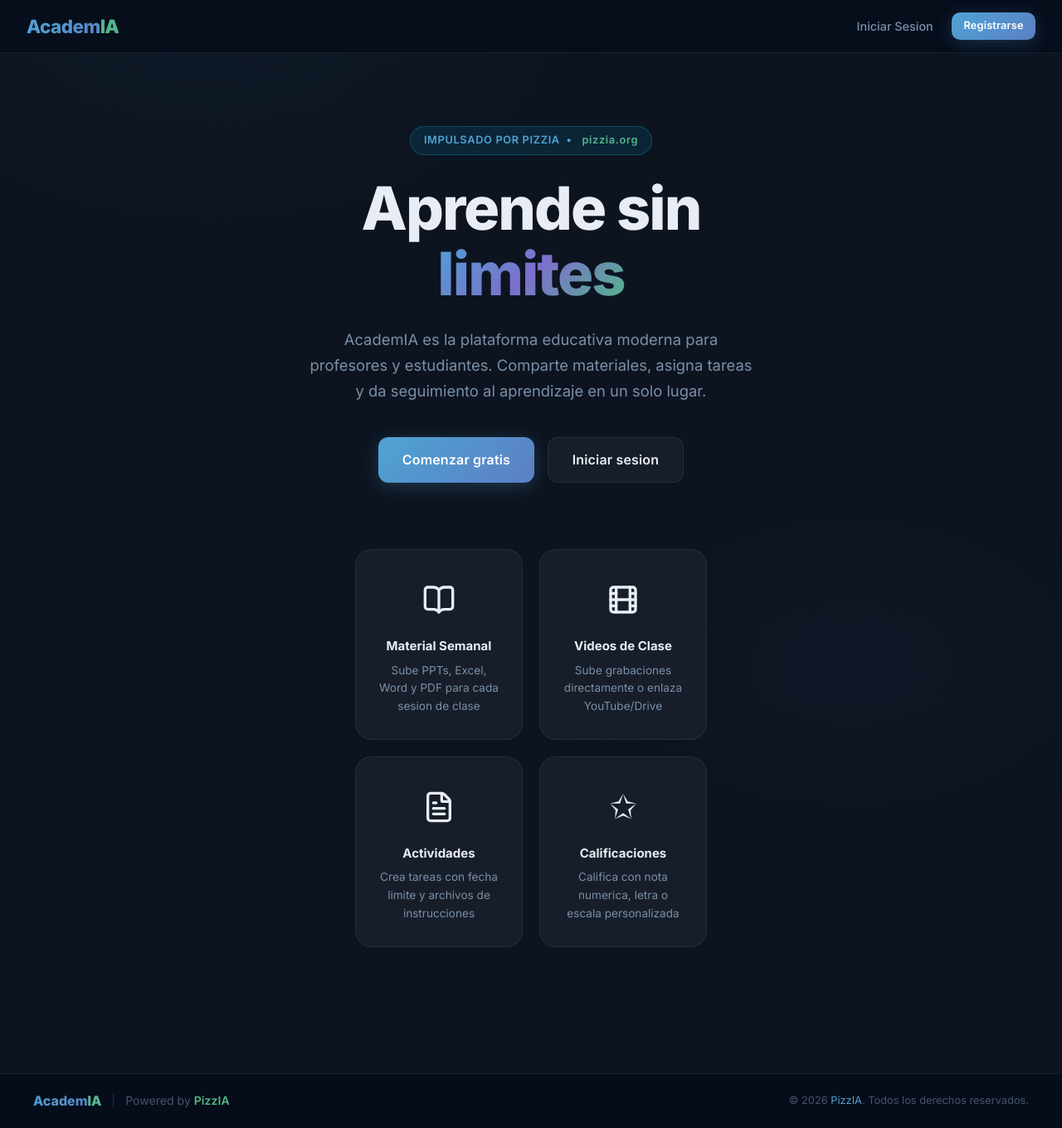
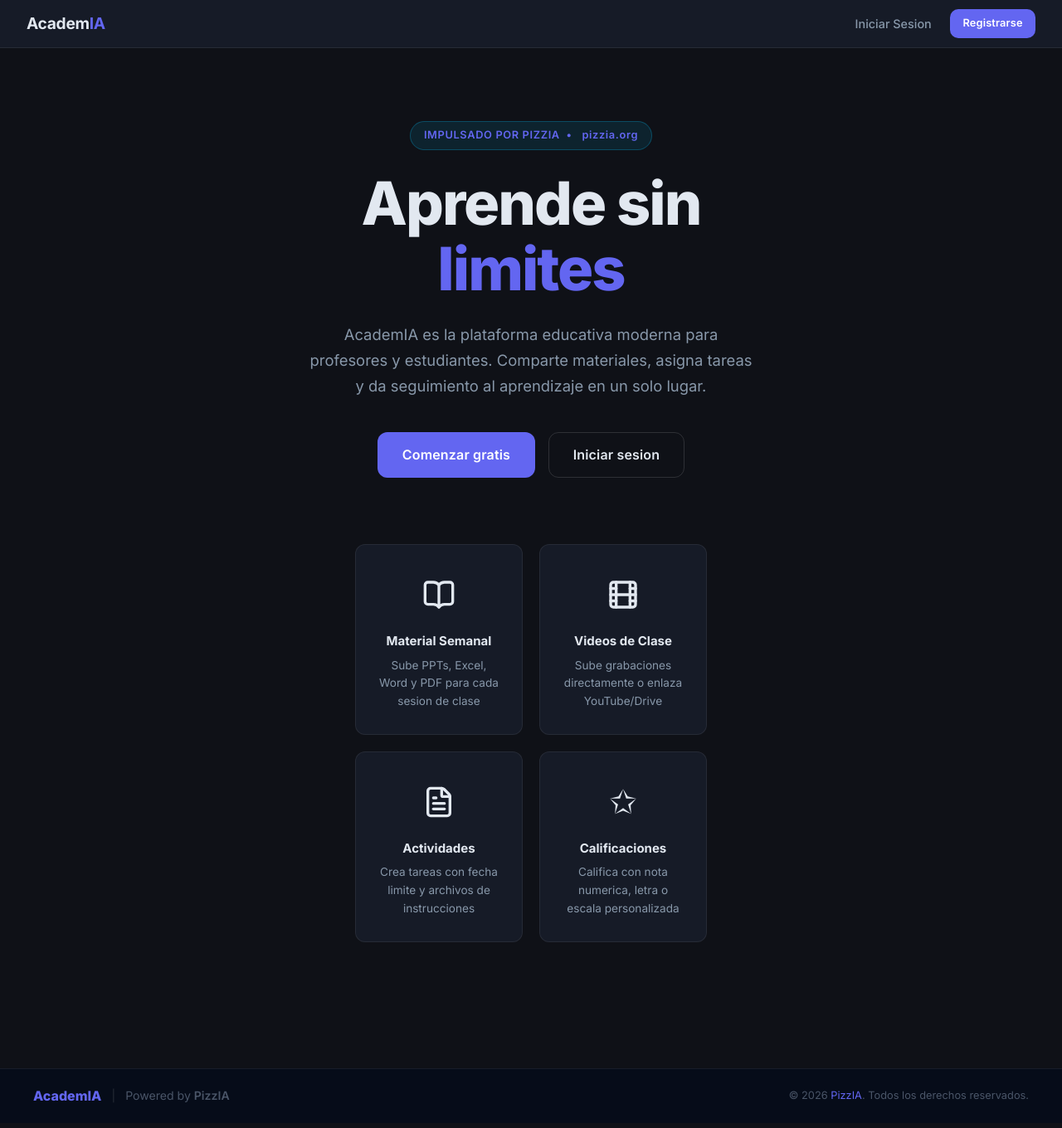
Before and after one commit to pizzIA-dev/academia-pizzia, a Django app: page / in a window 1280 px wide. Shown: the whole page at 83% size. After the commit the page ends 1329 px from the top, so only its background shows below. Run offline with Django 4.2, Linux system fonts and the light colour scheme; some libraries are stand-ins or nearby versions.

Commit message:
redesign: minimal flat UI — single indigo accent, flat buttons, solid cards, no glow, no glassmorphism

```diff
--- a/static/css/style.css
+++ b/static/css/style.css
@@ -4,29 +4,52 @@
    ============================================================ */
 @import url('https://fonts.googleapis.com/css2?family=Inter:wght@300;400;500;600;700;800&display=swap');
 
+/* CSS-VERSION: 1781197944 */
+/* ══ Design System — Minimal Professional (edu) ══════════════════
+   Philosophy: one accent, flat buttons, solid cards, no glow.
+   Reference: Linear, Vercel, Notion — calm focus for learners.
+   ══════════════════════════════════════════════════════════════ */
 :root {
-  --bg-primary:    #0d1420;
-  --bg-secondary:  #141d2e;
-  --bg-card:       rgba(255,255,255,0.045);
-  --bg-card-hover: rgba(255,255,255,0.08);
+  /* Backgrounds */
+  --bg-primary:    #0f1117;
+  --bg-secondary:  #161b27;
+  --bg-card:       #161b27;
+  --bg-card-hover: #1c2232;
+  --bg-input:      #1c2232;
+
+  /* Borders */
   --border:        rgba(255,255,255,0.07);
-  --border-hover:  rgba(255,255,255,0.16);
-  --text-primary:  #e8edf5;
-  --text-secondary:#7a8fa8;
-  --text-muted:    #445568;
-  /* Muted accents — easier on eyes, promote focus (psychology: low saturation = less cognitive load) */
-  --accent:        #4fa3d4;   /* steel blue  — trust, calm, focus          */
-  --accent-2:      #7c6fcd;   /* soft violet — creativity, wisdom           */
-  --accent-3:      #52b788;   /* sage green  — growth, calm, success        */
-  --danger:        #d95f7a;   /* soft rose   — less aggressive than pure red */
-  --warning:       #c9882a;   /* warm amber  — alert without panic           */
-  --success:       #52b788;
-  --radius:        12px;
-  --radius-lg:     20px;
-  --shadow:        0 8px 32px rgba(0,0,0,0.45);
-  --shadow-sm:     0 2px 12px rgba(0,0,0,0.3);
-  --transition:    all 0.25s cubic-bezier(0.4, 0, 0.2, 1);
-  --glass:         blur(20px) saturate(140%);
+  --border-hover:  rgba(255,255,255,0.13);
+  --border-focus:  #6366f1;
+
+  /* Typography */
+  --text-primary:  #e2e8f0;
+  --text-secondary:#8898aa;
+  --text-muted:    #4a5568;
+
+  /* Single accent — indigo (trust, focus, education) */
+  --accent:        #6366f1;
+  --accent-hover:  #5558e3;
+  --accent-light:  rgba(99,102,241,0.12);
+
+  /* Semantic */
+  --danger:        #e05252;
+  --danger-light:  rgba(224,82,82,0.12);
+  --warning:       #d4a04a;
+  --success:       #34c777;
+  --success-light: rgba(52,199,119,0.12);
+
+  /* Geometry */
+  --radius:        8px;
+  --radius-lg:     12px;
+  --radius-sm:     6px;
+
+  /* Shadows — minimal */
+  --shadow:        0 1px 3px rgba(0,0,0,0.4), 0 4px 16px rgba(0,0,0,0.2);
+  --shadow-sm:     0 1px 2px rgba(0,0,0,0.3);
+
+  /* Motion */
+  --transition:    all 0.15s ease;
 }
 
 *, *::before, *::after { box-sizing: border-box; margin: 0; padding: 0; }
@@ -41,29 +64,9 @@ body {
 }
 
 /* Background glow effect */
-body::before {
-  content: '';
-  position: fixed;
-  top: -40%;
-  left: -20%;
-  width: 80%;
-  height: 80%;
-  background: radial-gradient(ellipse, rgba(79,163,212,0.04) 0%, transparent 70%);
-  pointer-events: none;
-  z-index: 0;
-}
+body::before { display: none; }
 
-body::after {
-  content: '';
-  position: fixed;
-  bottom: -30%;
-  right: -10%;
-  width: 60%;
-  height: 60%;
-  background: radial-gradient(ellipse, rgba(124,111,205,0.03) 0%, transparent 70%);
-  pointer-events: none;
-  z-index: 0;
-}
+body::after  { display: none; }
 
 /* ── Scrollbar ── */
 ::-webkit-scrollbar { width: 6px; }
@@ -75,28 +78,24 @@ body::after {
   position: sticky;
   top: 0;
   z-index: 100;
-  background: rgba(6,13,26,0.85);
-  backdrop-filter: var(--glass);
+  background: var(--bg-secondary);
   border-bottom: 1px solid var(--border);
   padding: 0 2rem;
-  height: 64px;
+  height: 58px;
   display: flex;
   align-items: center;
   justify-content: space-between;
 }
 
 .navbar-brand {
-  font-size: 1.4rem;
-  font-weight: 800;
-  background: linear-gradient(135deg, var(--accent), #5a7fc4);
-  -webkit-background-clip: text;
-  -webkit-text-fill-color: transparent;
-  background-clip: text;
+  font-size: 1.2rem;
+  font-weight: 700;
+  color: var(--text-primary);
   text-decoration: none;
-  letter-spacing: -0.5px;
+  letter-spacing: -0.3px;
 }
 
-.navbar-brand span { color: var(--accent-3); -webkit-text-fill-color: var(--accent-3); }
+.navbar-brand span { color: var(--accent); }
 
 .navbar-nav {
   display: flex;
@@ -219,19 +212,19 @@ main {
 }
 .btn:active { transform: scale(0.97); }
 .btn-primary {
-  background: linear-gradient(135deg, var(--accent), #5b7fc4);
+  background: var(--accent);
   color: #fff;
-  box-shadow: 0 4px 20px rgba(79,163,212,0.25);
+  border: 1px solid transparent;
 }
-.btn-primary:hover { box-shadow: 0 6px 28px rgba(79,163,212,0.4); transform: translateY(-1px); }
-.btn-secondary {
-  background: var(--bg-card);
-  color: var(--text-primary);
-  border: 1px solid var(--border);
+.btn-primary:hover {
+  background: var(--accent-hover);
+  transform: none;
+  box-shadow: none;
 }
-.btn-secondary:hover { border-color: var(--border-hover); background: var(--bg-card-hover); }
-.btn-danger { background: rgba(255,75,110,0.15); color: var(--danger); border: 1px solid rgba(255,75,110,0.3); }
-.btn-danger:hover { background: rgba(255,75,110,0.25); }
+.btn-secondary { background: transparent; color: var(--text-primary); border: 1px solid var(--border-hover); }
+.btn-secondary:hover { background: var(--bg-card-hover); transform: none; }
+.btn-danger { background: var(--danger); color: #fff; border: 1px solid transparent; }
+.btn-danger:hover { background: #c94545; transform: none; box-shadow: none; }
 .btn-success { background: rgba(16,185,129,0.15); color: var(--success); border: 1px solid rgba(16,185,129,0.3); }
 .btn-success:hover { background: rgba(16,185,129,0.25); }
 .btn-sm { padding: 0.4rem 0.9rem; font-size: 0.8rem; }
@@ -525,7 +518,7 @@ tr:hover td { background: rgba(255,255,255,0.02); }
   margin-bottom: 1.5rem;
 }
 .hero-title .gradient {
-  background: linear-gradient(135deg, var(--accent), var(--accent-2), var(--accent-3));
+  background: var(--accent);
   -webkit-background-clip: text;
   -webkit-text-fill-color: transparent;
   background-clip: text;
@@ -648,7 +641,7 @@ tr:hover td { background: rgba(255,255,255,0.02); }
 .footer-logo {
   font-weight: 800;
   font-size: 1rem;
-  background: linear-gradient(135deg, var(--accent), #5a7fc4);
+  background: var(--accent);
   -webkit-background-clip: text;
   -webkit-text-fill-color: transparent;
   background-clip: text;
```
Also changed, not shown: other parts of static/css/style.css (+9 -15 lines), 1 other file.
